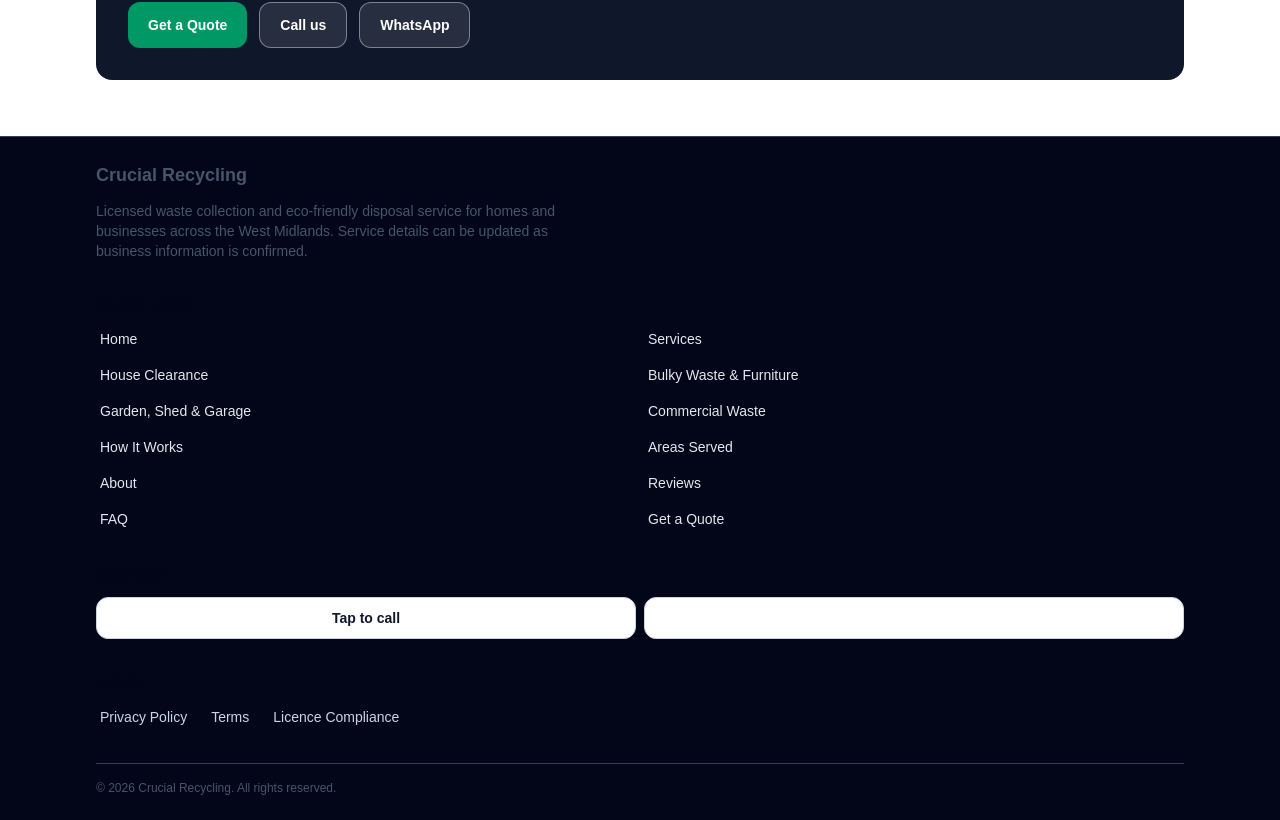
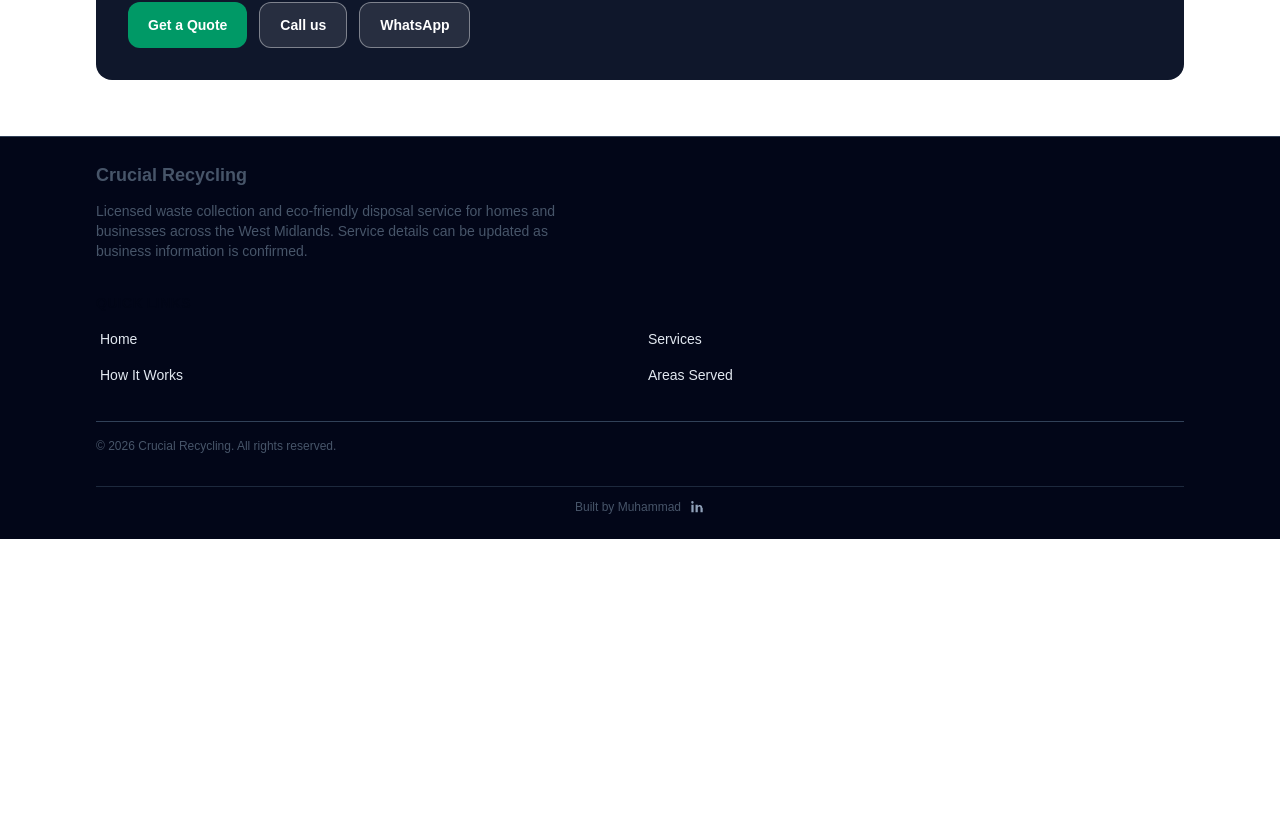
Before and after one commit to usamabuilds/cleaning-webiste, a Next.js app: page / in a window 1280 px wide. Shown: the part 4807-5627 px from the top of the page. After the commit the page ends 5346 px from the top, so only its background shows below. Built offline with nearby package versions, Linux system fonts and the light colour scheme.

Commit message:
Update footer links and add subtle builder attribution

```diff
--- a/src/components/layout/site-footer.tsx
+++ b/src/components/layout/site-footer.tsx
@@ -1,9 +1,7 @@
 import Link from "next/link";
 
-import { CallButton } from "@/components/shared/call-button";
-import { WhatsAppButton } from "@/components/shared/whatsapp-button";
 import { companyProfile } from "@/data/company";
-import { footerQuickNavigation, legalNavigation } from "@/lib/site";
+import { primaryNavigation } from "@/lib/site";
 
 export function SiteFooter(): JSX.Element {
   return (
@@ -21,41 +19,9 @@
           <nav aria-label="Footer quick links" className="space-y-3">
             <h2 className="text-sm font-semibold uppercase tracking-wide text-slate-200">Quick links</h2>
             <ul className="grid grid-cols-1 gap-2 text-sm sm:grid-cols-2">
-              {footerQuickNavigation.map((link) => (
+              {primaryNavigation.map((link) => (
                 <li key={link.href}>
                   <Link href={link.href} className="inline-flex rounded-md px-1 py-1 text-slate-200 underline-offset-2 hover:text-white hover:underline">
-                    {link.label}
-                  </Link>
-                </li>
-              ))}
-            </ul>
-          </nav>
-
-          <div className="space-y-3">
-            <h2 className="text-sm font-semibold uppercase tracking-wide text-slate-200">Contact</h2>
-            <div className="grid grid-cols-1 gap-2 sm:grid-cols-2">
-              <CallButton
-                phoneNumber={companyProfile.phoneNumber}
-                label="Tap to call"
-                variant="outline"
-                className="w-full border-slate-300 bg-white text-slate-900 hover:bg-slate-100"
-              />
-              <WhatsAppButton
-                number={companyProfile.whatsappNumber}
-                message={companyProfile.whatsappDefaultMessage}
-                label="WhatsApp"
-                variant="outline"
-                className="w-full border-emerald-300 bg-emerald-700 text-white hover:bg-emerald-800"
-              />
-            </div>
-          </div>
-
-          <nav aria-label="Legal links" className="space-y-3">
-            <h2 className="text-sm font-semibold uppercase tracking-wide text-slate-200">Legal</h2>
-            <ul className="flex flex-wrap gap-x-4 gap-y-2 text-sm">
-              {legalNavigation.map((link) => (
-                <li key={link.href}>
-                  <Link href={link.href} className="inline-flex rounded-md px-1 py-1 text-slate-300 underline-offset-2 hover:text-white hover:underline">
                     {link.label}
                   </Link>
                 </li>
@@ -66,6 +32,21 @@
           <p className="border-t border-slate-700 pt-4 text-xs text-slate-400">
             © {new Date().getFullYear()} {companyProfile.brandName}. All rights reserved.
           </p>
+
+          <div className="flex items-center justify-center gap-2 border-t border-slate-800 pt-3 text-xs text-slate-500">
+            <span>Built by Muhammad</span>
+            <Link
+              href="https://www.linkedin.com/in/muhammad-usama-3289961b4/"
+              target="_blank"
+              rel="noopener noreferrer"
+              aria-label="Muhammad on LinkedIn"
+              className="inline-flex items-center text-slate-400 transition-colors hover:text-slate-200"
+            >
+              <svg viewBox="0 0 24 24" className="h-4 w-4" fill="currentColor" aria-hidden>
+                <path d="M6.94 8.5H3.56V20h3.38V8.5ZM5.25 3A1.97 1.97 0 0 0 3.28 4.97c0 1.08.88 1.97 1.97 1.97a1.98 1.98 0 0 0 0-3.94ZM20 13.4c0-3.06-1.64-4.48-3.83-4.48-1.77 0-2.56.98-3 1.67V8.5H9.8V20h3.38v-5.7c0-1.5.28-2.96 2.15-2.96 1.84 0 1.87 1.72 1.87 3.05V20h3.38l.02-6.6Z" />
+              </svg>
+            </Link>
+          </div>
         </div>
       </div>
     </footer>
```
